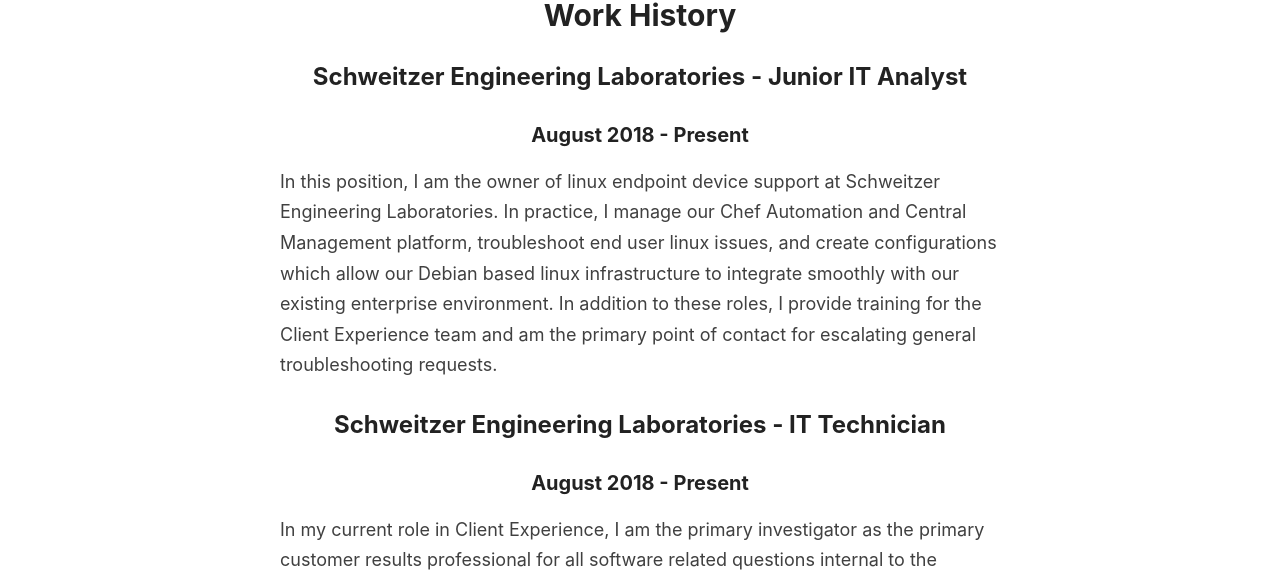
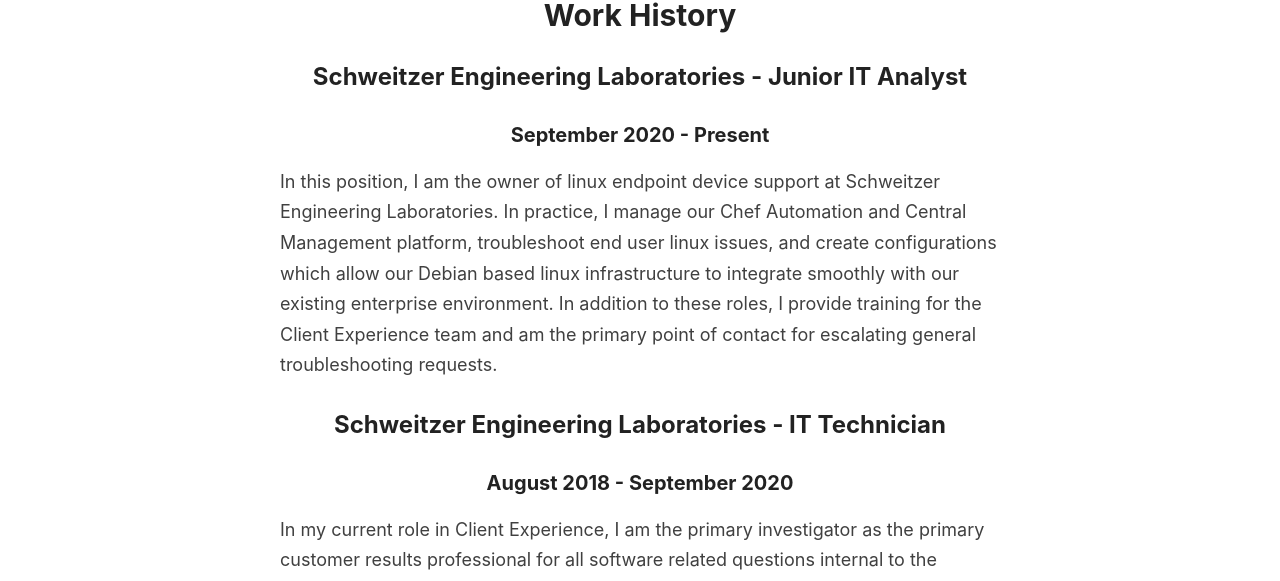
Before and after one commit to LittleSeneca/LittleSeneca.github.io, a Jekyll site: the page built from _pages/Work HIstory.md, in a window 1280 px wide. Shown: the part 144-725 px from the top of the page. Built offline with Jekyll 4.4.1, drawn with Linux system fonts in a browser that asks for light colours.

Commit message:
Formatting

```diff
--- a/_pages/Work HIstory.md
+++ b/_pages/Work HIstory.md
@@ -5,11 +5,11 @@
 ---
 
 ## Schweitzer Engineering Laboratories - Junior IT Analyst
-### August 2018 - Present
+### September 2020 - Present
 In this position, I am the owner of linux endpoint device support at Schweitzer Engineering Laboratories. In practice, I manage our Chef Automation and Central Management platform, troubleshoot end user linux issues, and create configurations which allow our Debian based linux infrastructure to integrate smoothly with our existing enterprise environment. In addition to these roles, I provide training for the Client Experience team and am the primary point of contact for escalating general troubleshooting requests.
 
 ## Schweitzer Engineering Laboratories - IT Technician
-### August 2018 - Present
+### August 2018 - September 2020
 In my current role in Client Experience, I am the primary investigator  as the primary customer results professional for all software related questions internal to the organization. I respond an average of thirty to fifty calls per day and provide tier one and two services to the customers I assist. I also frequently escalate service requests to other internal groups and external vendors with professionalism and care. Currently, I am creating and improving work instructions in conjunction with our management team as we role out World Class Manufacturing principles to our Help Desk team.
 
 ## Washington State University – IT Technician
```
